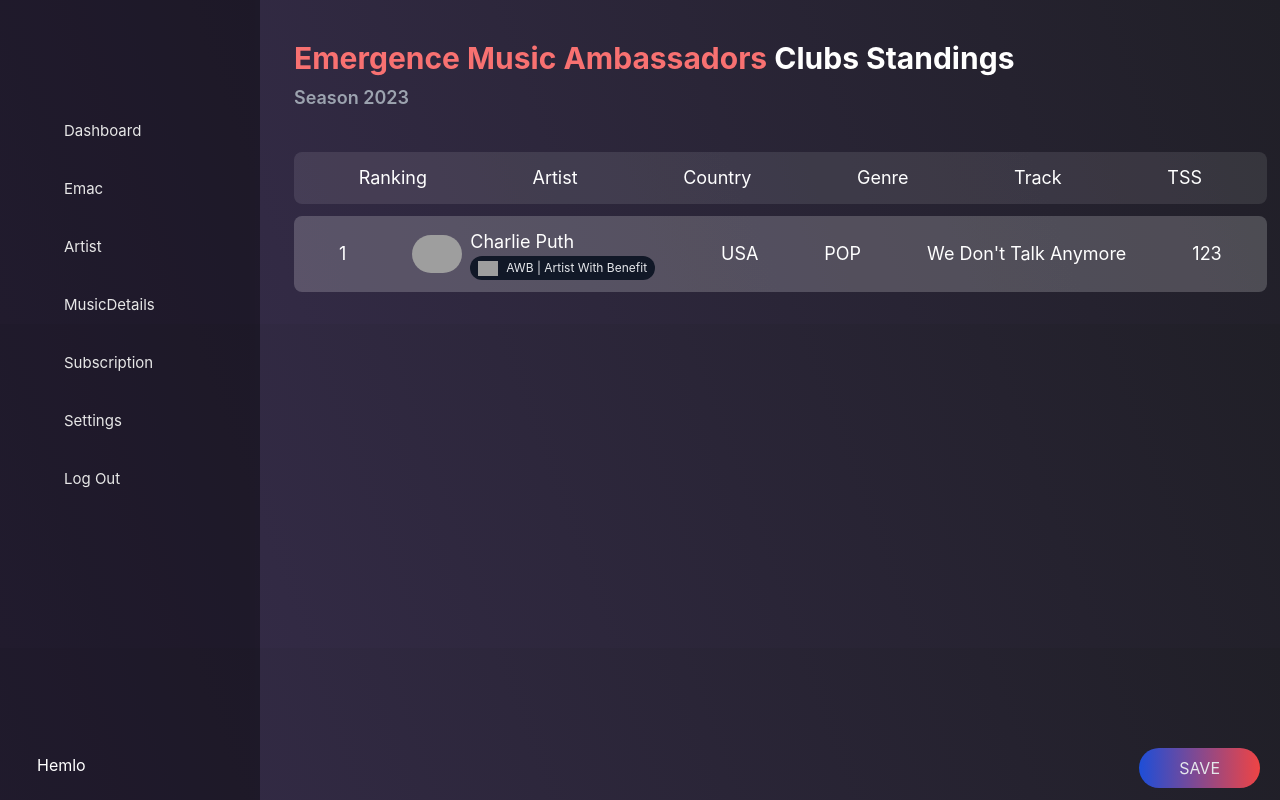
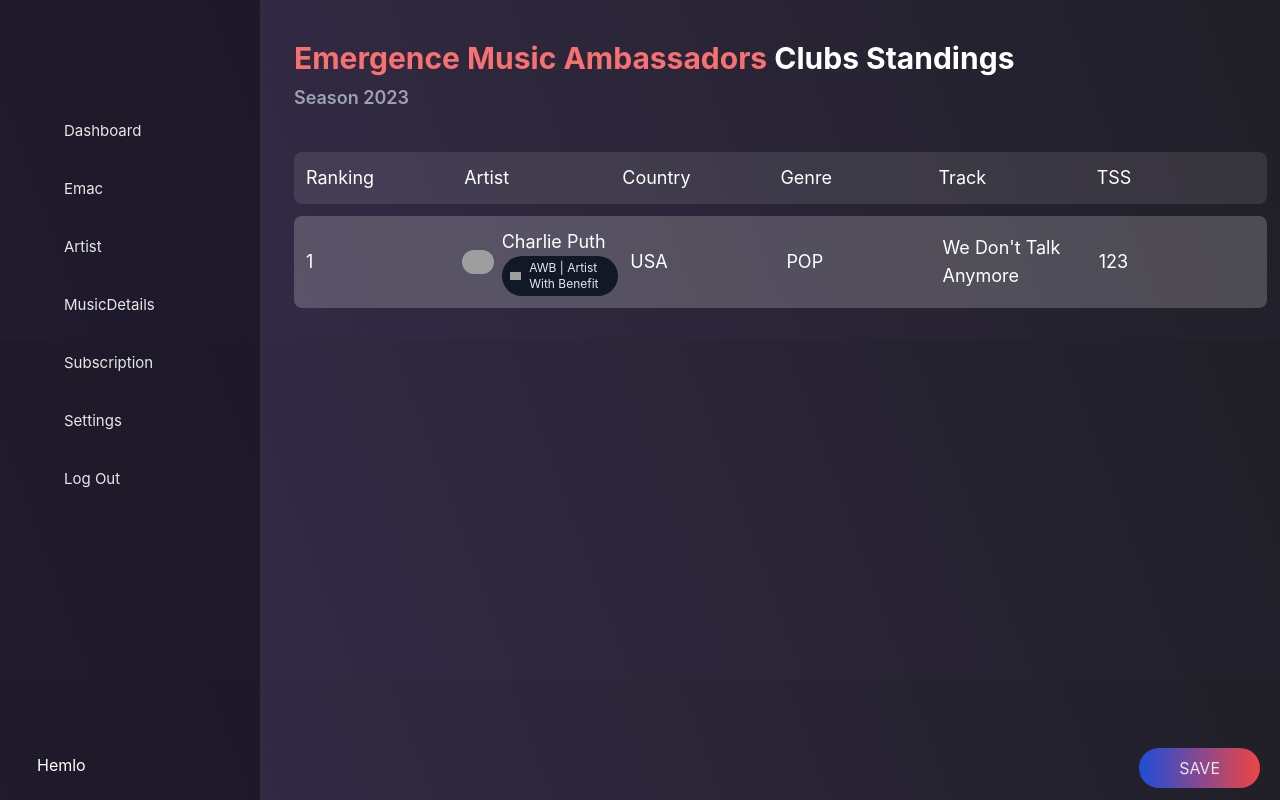
Before and after one commit to divyesh123-jain/Musicapp, a Next.js app: page /EMAC in a window 1280 px wide. Built offline with nearby package versions, Linux system fonts and the light colour scheme; grey boxes are pictures that could not be loaded.

Commit message:
EMAC row align issue solved

```diff
--- a/pages/EMAC.js
+++ b/pages/EMAC.js
@@ -16,17 +16,17 @@
         </div>
 
         <div className="mt-10 ">
-          <div className="flex text-white justify-around items-center backdrop-opacity-25 bg-white/10 border-white/40  rounded-lg w-[76vw] text-lg p-3 mt-3 ">
-            <div className="flex">Ranking</div>
-            <div>Artist</div>
-            <div>Country</div>
-            <div>Genre</div>
-            <div>Track</div>
-            <div>TSS</div>
+          <div className="flex text-white justify-between items-center backdrop-opacity-25 bg-white/10 border-white/40  rounded-lg w-[76vw] text-lg p-3 mt-3">
+            <div className="w-1/6">Ranking</div>
+            <div className="w-1/6">Artist</div>
+            <div className="w-1/6">Country</div>
+            <div className="w-1/6">Genre</div>
+            <div className="w-1/6">Track</div>
+            <div className="w-1/6">TSS</div>
           </div>
-          <div className="flex text-white justify-around items-center backdrop-opacity-25 bg-white/20  rounded-lg w-[76vw] text-lg p-3 mt-3">
-            <div>1</div>
-            <div className="flex justify-center items-center space-x-2">
+          <div className="flex text-white justify-between items-center backdrop-opacity-25 bg-white/20  rounded-lg w-[76vw] text-lg p-3 mt-3">
+            <div className="w-1/6">1</div>
+            <div className="w-1/6 flex justify-center items-center space-x-2">
               <div>
                 <Image
                   src="/../public/imggg.png"
@@ -35,7 +35,7 @@
                   className="rounded-full"
                 />
               </div>
-              <div>
+              <div className="w-[fit]">
                 <div>Charlie Puth</div>
                 <div>
                   <div className="p-1 flex justify-center items-center space-x-2 backdrop-opacity-20 bg-gray-900 text-gray-200 pl-2 pr-2 rounded-full text-xs">
@@ -52,10 +52,10 @@
                 </div>
               </div>
             </div>
-            <div>USA</div>
-            <div>POP</div>
-            <div>We Don&apos;t Talk Anymore</div>
-            <div>123</div>
+            <div className="w-1/6 ml-3">USA</div>
+            <div className="w-1/6">POP</div>
+            <div className="w-1/6">We Don&apos;t Talk Anymore</div>
+            <div className="w-1/6">123</div>
           </div>
         </div>
 
--- a/pages/index.js
+++ b/pages/index.js
@@ -1,7 +1,7 @@
 import Image from 'next/image'
 import { Inter } from 'next/font/google'
 import DesktopSidebar from '@/components/DesktopSidebar'
-import ArtistProfile from './artistProfile'
+import ArtistProfile from './ArtistProfile'
 
 const inter = Inter({ subsets: ['latin'] })
 
```
